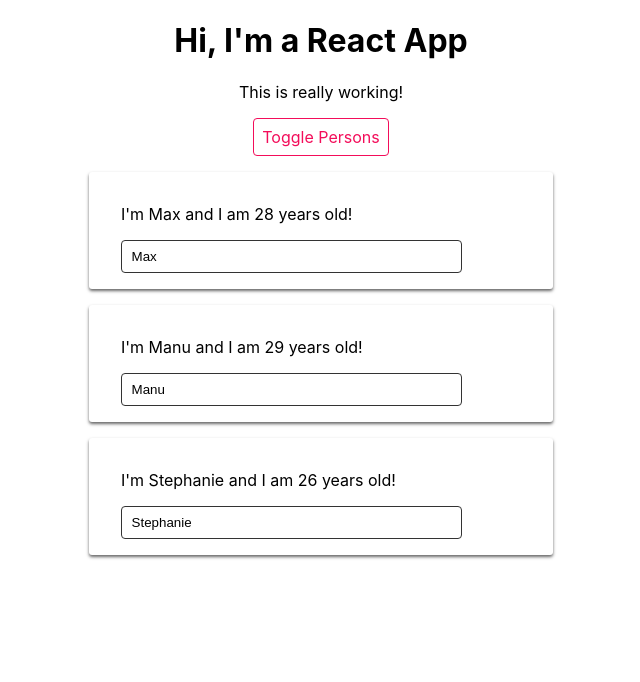
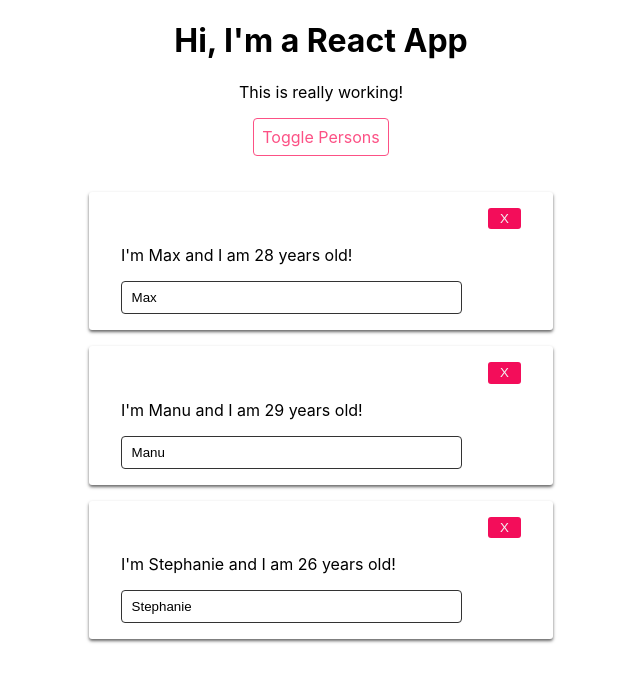
Before and after one commit to Unit-Git/reactjs-complete-guide-academind, a React (Create React App) app: page / in a window 1280 px wide. Both pictures are taken after a click on the button "Toggle Persons". Shown: the top 682 px of the page, without its empty margins (319-959 px from the left). Built offline with nearby package versions, Linux system fonts and the light colour scheme.

Commit message:
dynamic style with styled components

```diff
--- a/src/App.js
+++ b/src/App.js
@@ -1,6 +1,22 @@
 import React, { Component } from "react";
+import styled from "styled-components";
 import "./App.css";
 import Person from "./Person/Person";
+//#ff304f
+const ButtonToggle = styled.button`
+  background-color: ${props => (!props.show ? "#fc5185" : "transparent")};
+  color: ${props => (props.show ? "#fc5185" : "white")};
+  font: inherit;
+  border: ${props => (props.show ? "1px solid #fc5185" : "white")};
+  padding: 8px;
+  border-radius: 4px;
+  cursor: pointer;
+
+  &:hover {
+    background-color: ${props => (props.show ? "#fc5185" : "#fc5c9c")};
+    color: #f2f2f2;
+  }
+`;
 
 class App extends Component {
   state = {
@@ -43,21 +59,6 @@ class App extends Component {
   };
 
   render() {
-    const style = {
-      backgroundColor: "#f30d5a",
-      color: "white",
-      font: "inherit",
-      border: "1px solid #f30d5a",
-      padding: "8px",
-      borderRadius: "4px",
-      cursor: "pointer",
-      ":hover": {
-        backgroundColor: "#f30d5acb",
-        color: "#f2f2f2",
-        boxShadow: "0 0 0.2rem #f30d5a7e",
-      },
-    };
-
     let persons = null;
 
     if (this.state.showPersons) {
@@ -76,9 +77,6 @@ class App extends Component {
           })}
         </div>
       );
-      style.backgroundColor = "transparent";
-      style.border = "1px solid #f30d5a";
-      style.color = "#f30d5a";
     }
 
     const classes = [];
@@ -91,9 +89,14 @@ class App extends Component {
       <div className="App">
         <h1>Hi, I'm a React App</h1>
         <p className={classes.join(" ")}>This is really working!</p>
-        <button style={style} onClick={this.togglePersonsHandler}>
+        <ButtonToggle
+          show={this.state.showPersons}
+          onClick={this.togglePersonsHandler}
+        >
           Toggle Persons
-        </button>
+        </ButtonToggle>
+        <br />
+        <br />
         {persons}
       </div>
     );
--- a/src/Person/Person.jsx
+++ b/src/Person/Person.jsx
@@ -31,10 +31,30 @@ const PersonStyle = styled.div`
   }
 `;
 
+const Remove = styled.button`
+  text-decoration: none;
+  background-color: #f30d5a;
+  padding: 0.2rem 0.75rem;
+  border-radius: 3px;
+  color: #f2f2f2;
+  cursor: pointer;
+  outline: none;
+  border: none;
+  margin-left: auto;
+
+  &:hover {
+    background-color: #f30d5ad3;
+  }
+  &:focus {
+    box-shadow: 0 0 0.2rem #f30d5a;
+  }
+`;
+
 const person = props => {
   return (
     <PersonStyle>
-      <p onClick={props.click}>
+      <Remove onClick={props.click}>X</Remove>
+      <p>
         I'm {props.name} and I am {props.age} years old!
       </p>
       {/* <p>{props.children}</p> */}
```
